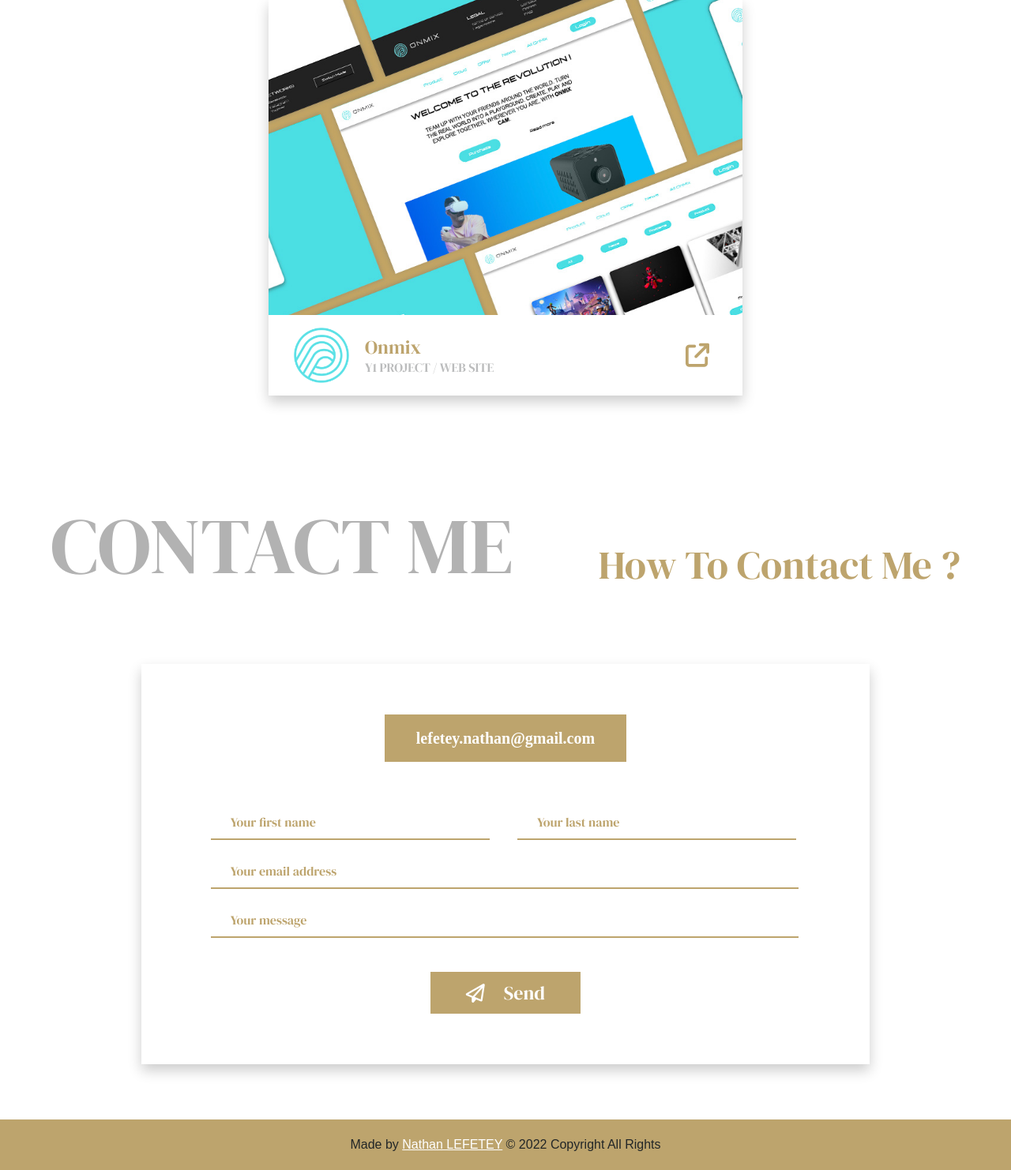
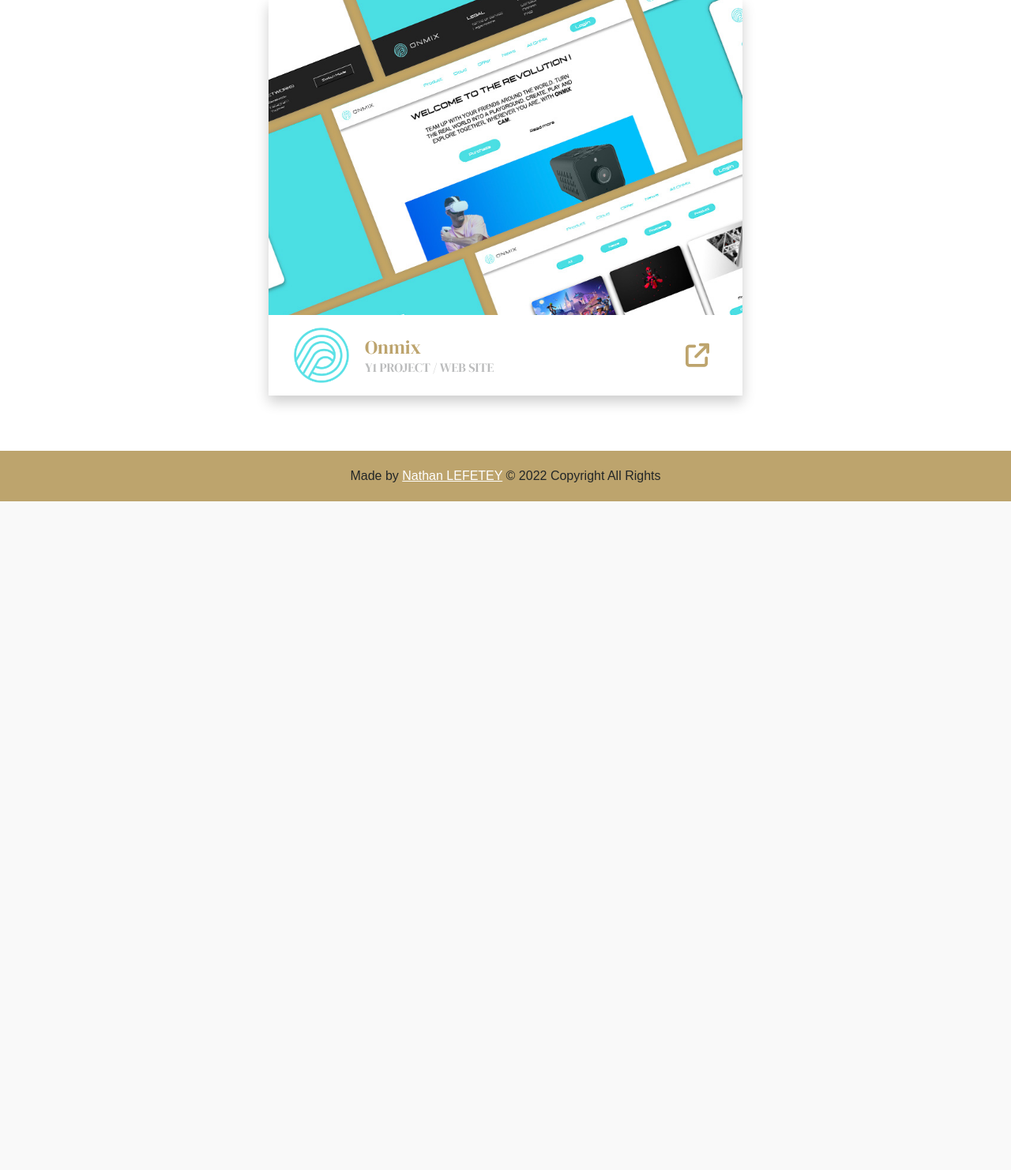
Before and after one commit to jstnate/web_portfolio, a PHP site: page / in a window 1280 px wide. Shown: the part 2891-4373 px from the top of the page at 79% size. After the commit the page ends 3526 px from the top, so only its background shows below. Run offline with PHP 8.4, Linux system fonts and the light colour scheme; some libraries are stand-ins or nearby versions.

Commit message:
:construction: REMOVE contact form

```diff
--- a/index.php
+++ b/index.php
@@ -11,12 +11,12 @@
             <i class="fa-solid fa-angles-up fa-2x"></i>
         </a>
 
-        <section id="first_section" class="welcome_section">
+        <section id="first_section" class="welcome_section smooth_appear">
             <div>
                 <img src="images/pdp/logo_nate_grd.png" alt="">
 
                 <div class="welcome_text">
-                    <h1 class="name_title">Nathan <span>LEFETEY</span></h1>
+                    <h1 class="name_title">Nathan LEFETEY</h1>
                     <hr>
                     <h2 class="job_title">Full-stack Developper</h2>
                 </div>
@@ -24,7 +24,7 @@
         </section>
 
         <section class="pres_section" id="about">
-            <div class="pres_content">
+            <div class="pres_content smooth_appear">
                 <div class="title">
                     <h1>
                         about me
@@ -59,7 +59,7 @@
         </section>
 
         <section class="skills_section" id="skills">
-            <div class="skills_content">
+            <div class="skills_content smooth_appear">
                 <div class="title">
                     <h1>my skills</h1>
                     <h2>What i can do ?</h2>
@@ -91,7 +91,7 @@
         </section>
 
         <section id="projects" class="project_section">
-            <div class="project_content">
+            <div class="project_content smooth_appear">
                 <div class="title">
                     <h1>my project</h1>
                     <h2>What i've done ?</h2>
@@ -124,18 +124,24 @@
             </div>
         </section>
 
-        <section class="contact_section">
-            <div class="contact_content">
+        <!-- <section class="contact_section">
+            <div class="contact_content ">
                 <div class="title">
                     <h1>Contact Me</h1>
                     <h2>How to contact me ?</h2>
                 </div>
+                <?php // if (!isset($submitted)) { ?>
                     <div class='contact_form'>
-                    <?php if (!isset ($_POST['submit'])) { ?>
-                        <a href="mailto: lefetey.nathan@gmail.com?subject=Contact from portfolio">lefetey.nathan@gmail.com</a>
+                <?php // } ?>
+                <?php // if (isset($submitted) && $submitted == true) { ?>
+                    <div class='contact_form submitted'>
+                <?php // } ?>
 
-                        <form action="mail_sending.php" method="POST">
-                            <div class="form_civil">
+                <?php // if (!isset($submitted)) { ?>
+                    <a href="mailto: lefetey.nathan@gmail.com?subject=Contact from portfolio" id="mail_link">lefetey.nathan@gmail.com</a>
+
+                    <form action="database/mail_sending.php" method="POST" id="form">
+                        <fieldset class="form_civil">
                             <div class="first_name">
                                 <input type="text" name="first_name" required>
                                 <label for="first_name">Your first name</label>
@@ -145,36 +151,34 @@
                                 <input type="text" name="last_name" required>
                                 <label for="last_name">Your last name</label>
                             </div>
-                            </div>
+                        </fieldset>
 
-                            <div class="form_mail">
+                        <fieldset class="form_mail">
                             <input type="email" name="email" required>
                             <label for="email">Your email address</label>
-                            </div>
+                        </fieldset>
 
-                            <div class="form_message">
+                        <fieldset class="form_message">
                             <textarea type="text" name="message" required></textarea>
                             <label for="mail_message">Your message</label>
-                            </div>
+                        </fieldset>
 
-
-
-                            <button type="submit">
+                        <button id="submit_btn" type="submit">
                             <i class="fa-regular fa-paper-plane"></i>
                             Send
                         </button>
                     </form>
-                    <?php } ?>
+                    <?php // } ?>
 
-                    <?php if (isset ($_POST['submit'])) { ?>
+                    <?php //if (isset($submitted) && $submitted == true) { ?>
                     <div class="submit_message">
                         <span>Thank you for contacting me ! Your message has been sent.</span>
                         <span>You will be answered by mail</span>
                     </div>
-                    <?php } ?>
+                    <?php // } ?>
                 </div>
             </div>
-        </section>
+        </section> -->
     </main>
 
     <?php require_once 'templates/footer.php'; ?>
```
Lines whose indentation alone changed are shown as unchanged.
